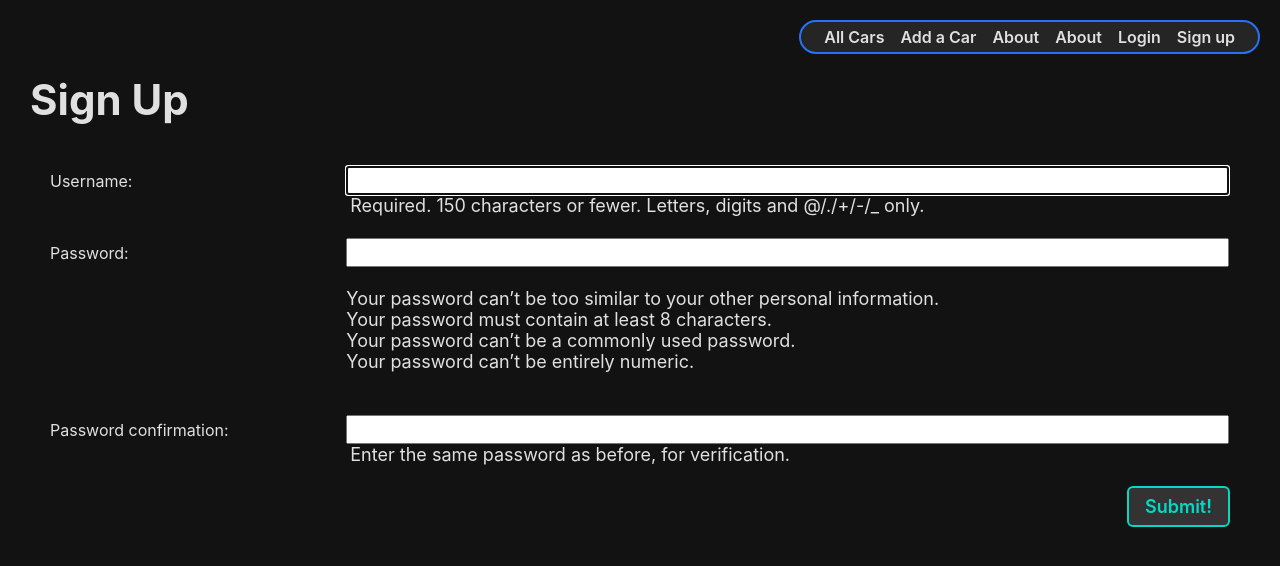
After one commit to nourbahar/django-crud-app-lab, a Django app: page /accounts/signup/ in a window 1280 px wide. The commit adds this page. Shown: the top 566 px of the page. Run offline with Django 5.2, Linux system fonts and the light colour scheme.

Commit message:
done with Authentication

```diff
--- a/catcollector/settings.py
+++ b/catcollector/settings.py
@@ -122,3 +122,8 @@ STATIC_URL = 'static/'
 # https://docs.djangoproject.com/en/5.1/ref/settings/#default-auto-field
 
 DEFAULT_AUTO_FIELD = 'django.db.models.BigAutoField'
+
+LOGIN_REDIRECT_URL = 'car-index'
+
+# Add this variable to specify where logging out redirects to
+LOGOUT_REDIRECT_URL = 'home'
--- a/catcollector/urls.py
+++ b/catcollector/urls.py
@@ -21,4 +21,15 @@ from django.urls import path, include
 urlpatterns = [
     path('admin/', admin.site.urls),
     path('', include('main_app.urls')),
+    path('accounts/', include('django.contrib.auth.urls'))
 ]
+'''
+accounts/login/ [name='login']
+accounts/logout/ [name='logout']
+accounts/password_change/ [name='password_change']
+accounts/password_change/done/ [name='password_change_done']
+accounts/password_reset/ [name='password_reset']
+accounts/password_reset/done/ [name='password_reset_done']
+accounts/reset/<uidb64>/<token>/ [name='password_reset_confirm']
+accounts/reset/done/ [name='password_reset_complete']
+'''
--- a/main_app/static/css/base.css
+++ b/main_app/static/css/base.css
@@ -266,3 +266,19 @@ nav li {
       }
   }
 }
+
+#logout-form button {
+  text-decoration: none;
+  color: var(--text-color);
+  font-weight: 600;
+  font-size: 16px;
+  background: none;
+  border: none;
+  cursor: pointer;
+  padding: 0;
+  font-family: inherit;
+}
+
+#logout-form button:hover {
+  color: var(--link-hover-color);
+}
--- a/main_app/templates/base.html
+++ b/main_app/templates/base.html
@@ -17,12 +17,24 @@
           <li><a href="{% url 'car-index' %}">All Cars</a></li>
           <li><a href="{% url 'car-create' %}">Add a Car</a></li>
           <li><a href="{% url 'about' %}">About</a></li>
+          {% if user.is_authenticated %}
+          <li>
+            <form action="{% url 'logout' %}" method="post" id="logout-form">
+              {% csrf_token %}
+              <button type="submit">Log out</button>
+            </form>
+          </li>
+          {% else %}
+          <li><a href="{% url 'about' %}">About</a></li>
+          <li><a href="{% url 'home' %}">Login</a></li>
+          <li><a href="{% url 'signup' %}">Sign up</a></li>
+          {% endif %}
         </ul>
       </nav>
     </header>
     <main>
      {% block content %}
      {% endblock %}
-     </main>
+    </main>
   </body>
 </html>
--- a/main_app/templates/cars/detail.html
+++ b/main_app/templates/cars/detail.html
@@ -55,7 +55,7 @@
           {% for Service in car.service_set.all %}
           <tr>
             <td>{{Service.date}}</td>
-            <td>{{Service.get_Service_type_display}}</td>
+            <td>{{Service.get_service_type_display}}</td>
           </tr>
           {% endfor %}
         </tbody>
--- /dev/null
+++ b/main_app/templates/signup.html
@@ -0,0 +1,24 @@
+{% extends "base.html" %}
+{% load static %}
+{% block head %}
+<link rel="stylesheet" href="{% static "css/form.css" %}">
+{% endblock head %}
+
+{% block content %}
+<div class="page-header">
+    <h1>Sign Up</h1>
+</div>
+
+{% if error_message %}
+    <p class="red-text">{{error_message}}</p>
+{% endif %}
+<form action="" method="post" class="form-container" autocomplete="off">
+    {% csrf_token %}
+    <table>
+        {{ form.as_table }}
+    </table>
+    <button type="submit" class="btn submit">Submit!</button>
+</form>
+
+
+{% endblock content %}
--- a/main_app/urls.py
+++ b/main_app/urls.py
@@ -14,4 +14,6 @@ urlpatterns = [
         views.add_service,
         name='add-service'
     ),
+    path('accounts/signup/', views.signup, name='signup')
+
 ]
--- a/main_app/views.py
+++ b/main_app/views.py
@@ -1,7 +1,26 @@
 from django.shortcuts import render,redirect
 from django.views.generic.edit import CreateView, UpdateView, DeleteView
+from django.contrib.auth.views import LoginView
+from django.contrib.auth import login
+from django.contrib.auth.forms import UserCreationForm
+from django.contrib.auth.decorators import login_required
+from django.contrib.auth.mixins import LoginRequiredMixin
 from .models import Car
 from .forms import ServiceForm
+
+def signup(request):
+    error_message = ''
+    if request.method == 'POST':
+        form = UserCreationForm(request.POST)
+        if form.is_valid():
+            user = form.save()
+            login(request, user)
+            return redirect('car-index')
+        else:
+            error_message = 'Invalid sign up - try again'
+    form = UserCreationForm()
+    context = {'form': form, 'error_message': error_message}
+    return render(request, 'signup.html', context)
 
 
 def add_service(request, car_id):
@@ -14,9 +33,9 @@ def add_service(request, car_id):
         new_Service.save()
     return redirect('car-detail', car_id=car_id)
 
-
+@login_required
 def car_index(request):
-    cars = Car.objects.all()
+    cars = Car.objects.filter(user=request.user)
     return render(request, 'cars/index.html', {'cars': cars})
 
 def home(request):
@@ -25,7 +44,7 @@ def home(request):
 def about(request):
     return render(request, 'about.html')
 
-
+@login_required
 def car_detail(request, car_id):
     car = Car.objects.get(id=car_id)
     service_form = ServiceForm()
@@ -34,10 +53,12 @@ def car_detail(request, car_id):
         'car': car, 'service_form': service_form
         })
 
-
-class CarCreate(CreateView):
+class CarCreate(LoginRequiredMixin, CreateView):
     model = Car
     fields = ['make', 'model', 'year', 'description']
+    def form_valid(self, form):
+        form.instance.user = self.request.user
+        return super().form_valid(form)
     success_url = '/cars/'
 
 
```
Also changed, not shown: main_app/models.py (+6 -1 lines), main_app/templates/home.html (+15 -0 lines), main_app/migrations/0004_car_user.py (added), main_app/templates/main_app/signin.html (added).
